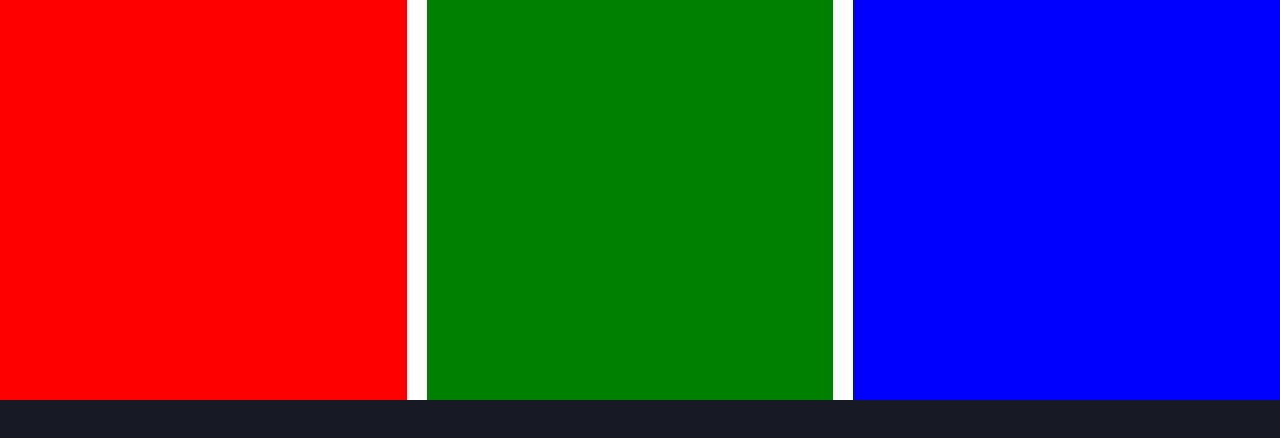
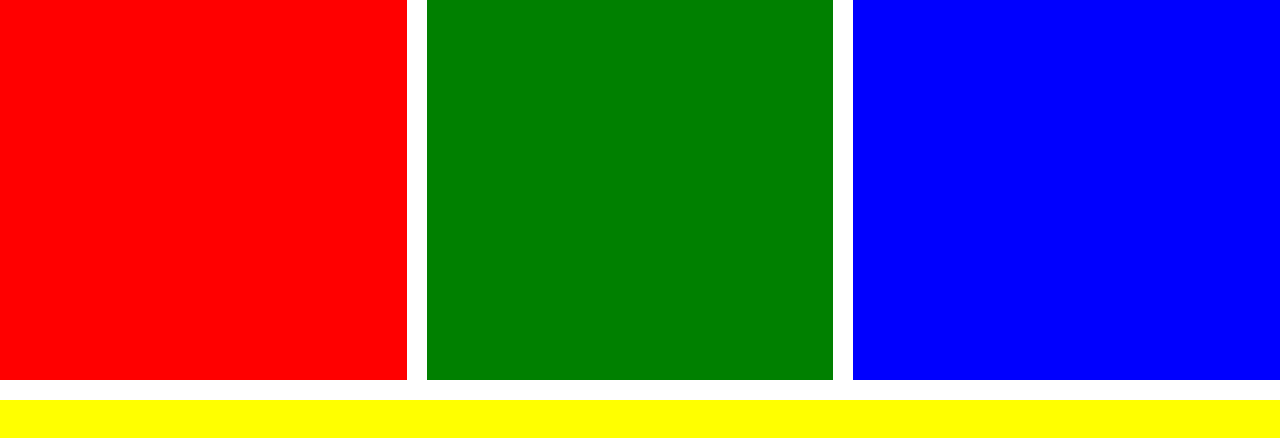
Before and after one commit to Zack1808/codester, a React (Vite) app: page / in a window 1280 px wide. Shown: the top 438 px of the page. Built offline with nearby package versions, Linux system fonts and the light colour scheme.

Commit message:
Added VerticalResize

```diff
--- a/src/App.tsx
+++ b/src/App.tsx
@@ -2,22 +2,46 @@ import React from "react";
 import { BrowserRouter } from "react-router-dom";
 
 import HorizontalResize from "./components/HorizontalResize";
+import VerticalResize from "./components/VerticalResize";
 
 const App: React.FC = () => {
   return (
     <BrowserRouter>
       <div className={`app `}>
+        <div style={{ width: "100%", height: "100dvh" }}>
+          <VerticalResize>
             <HorizontalResize>
               <div
-            style={{ backgroundColor: "red", height: "100%", width: "100%" }}
+                style={{
+                  backgroundColor: "red",
+                  height: "100%",
+                  width: "100%",
+                }}
               ></div>
               <div
-            style={{ backgroundColor: "green", height: "100%", width: "100%" }}
+                style={{
+                  backgroundColor: "green",
+                  height: "100%",
+                  width: "100%",
+                }}
               ></div>
               <div
-            style={{ backgroundColor: "blue", height: "100%", width: "100%" }}
+                style={{
+                  backgroundColor: "blue",
+                  height: "100%",
+                  width: "100%",
+                }}
               ></div>
             </HorizontalResize>
+            <div
+              style={{
+                backgroundColor: "yellow",
+                height: "100%",
+                width: "100%",
+              }}
+            ></div>
+          </VerticalResize>
+        </div>
       </div>
     </BrowserRouter>
   );
--- a/src/components/HorizontalResize.tsx
+++ b/src/components/HorizontalResize.tsx
@@ -25,22 +25,22 @@ const HorizontalResize: React.FC<HorizontalResizeProps> = ({ children }) => {
         const newWidths = [...startWidths];
 
         if (childrenArray.length > 1) {
-          // Calculate new widths for multiple children
           newWidths[index] += deltaPercent;
           newWidths[index + 1] -= deltaPercent;
 
-          // Convert the widths to pixel values for comparison
           const newWidthPixels = newWidths.map(
             (widthPercent) => (widthPercent / 100) * totalWidth
           );
 
-          // Ensure that the new widths are not smaller than the minimum width
           if (
             newWidthPixels[index] >= MIN_WIDTH &&
             newWidthPixels[index + 1] >= MIN_WIDTH
           ) {
             setWidth(newWidths);
           }
+        } else {
+          newWidths[index] += deltaPercent;
+          setWidth(newWidths);
         }
       };
       const handleMouseUp = () => {
@@ -58,7 +58,7 @@ const HorizontalResize: React.FC<HorizontalResizeProps> = ({ children }) => {
       style={{ gridTemplateColumns: width.map((w) => `${w}%`).join(" ") }}
     >
       {childrenArray.map((child, index) => (
-        <div className="child" key={index}>
+        <div className="horizontal-child" key={index}>
           <div className="horizontal-resize-content">{child}</div>
           {(index < childrenArray.length - 1 || childrenArray.length === 1) && (
             <div
--- /dev/null
+++ b/src/components/VerticalResize.tsx
@@ -0,0 +1,72 @@
+import React, { useState } from "react";
+
+import { HorizontalResizeProps } from "../types";
+
+import "../css/components/VerticalResize.css";
+
+const MIN_WIDTH = 200;
+
+const VerticalResize: React.FC<HorizontalResizeProps> = ({ children }) => {
+  const childrenArray = React.Children.toArray(children);
+  const [height, setHeight] = useState<number[]>(
+    new Array(childrenArray.length).fill(100 / childrenArray.length)
+  );
+
+  const handleMouseDown =
+    (index: number) => (e: React.MouseEvent<HTMLDivElement>) => {
+      const startY = e.clientY;
+      const startHeights = [...height];
+      const totalHeight = (e.target as HTMLElement).parentNode!.parentElement!
+        .offsetHeight;
+
+      const handleMouseMove = (moveEvent: MouseEvent) => {
+        const dy = moveEvent.clientY - startY;
+        const deltaPercent = (dy / totalHeight) * 100;
+        const newHeights = [...startHeights];
+
+        if (childrenArray.length > 1) {
+          newHeights[index] += deltaPercent;
+          newHeights[index + 1] -= deltaPercent;
+
+          const newHeightPixels = newHeights.map(
+            (heightPercent) => (heightPercent / 100) * totalHeight
+          );
+
+          if (newHeightPixels[index] >= MIN_WIDTH) {
+            setHeight(newHeights);
+          }
+        } else {
+          newHeights[index] += deltaPercent;
+          setHeight(newHeights);
+        }
+      };
+      const handleMouseUp = () => {
+        document.removeEventListener("mousemove", handleMouseMove);
+        document.removeEventListener("mouseup", handleMouseUp);
+      };
+
+      document.addEventListener("mousemove", handleMouseMove);
+      document.addEventListener("mouseup", handleMouseUp);
+    };
+
+  return (
+    <div
+      className="vertical-resize-container"
+      style={{ gridTemplateRows: height.map((h) => `${h}%`).join(" ") }}
+    >
+      {childrenArray.map((child, index) => (
+        <div className="vertical-child" key={index}>
+          <div className="vertical-resize-content">{child}</div>
+          {(index < childrenArray.length - 1 || childrenArray.length === 1) && (
+            <div
+              className="vertical-resize-handle"
+              onMouseDown={handleMouseDown(index)}
+            />
+          )}
+        </div>
+      ))}
+    </div>
+  );
+};
+
+export default VerticalResize;
--- a/src/css/components/HorizontalResize.css
+++ b/src/css/components/HorizontalResize.css
@@ -1,18 +1,20 @@
 .horizontal-resize-container {
   display: grid;
   grid-template-columns: repeat(auto-fill, minmax(100px, 1fr));
-  height: 50dvh;
+  height: 100%;
   width: 100%;
 }
 
-.child {
+.horizontal-child {
   display: flex;
   width: 100%;
+  height: 100%;
 }
 
 .horizontal-resize-content {
-  flex: 1 1;
+  flex: 1;
   height: 100%;
+  width: 100%;
   overflow: hidden;
 }
 
--- /dev/null
+++ b/src/css/components/VerticalResize.css
@@ -0,0 +1,28 @@
+.vertical-resize-container {
+  display: grid;
+  grid-template-rows: repeat(auto-fill, minmax(100px, 1fr));
+  height: 100%;
+  width: 100%;
+}
+
+.vertical-child {
+  display: flex;
+  flex-direction: column;
+  width: 100%;
+  height: 100%;
+}
+
+.vertical-resize-content {
+  flex: 1;
+  height: 100%;
+  width: 100%;
+  overflow: hidden;
+}
+
+.vertical-resize-handle {
+  width: 100%;
+  background: white;
+  height: 20px;
+  cursor: row-resize;
+  z-index: 2;
+}
--- a/src/types/components.ts
+++ b/src/types/components.ts
@@ -71,3 +71,5 @@ export type CodeEditorProps = {
 };
 
 export type HorizontalResizeProps = React.HTMLAttributes<HTMLDivElement>;
+
+export type VerticalResizeProps = React.HTMLAttributes<HTMLDivElement>;
--- a/src/types/index.ts
+++ b/src/types/index.ts
@@ -10,6 +10,7 @@ import {
   UserCardProps,
   CodeEditorProps,
   HorizontalResizeProps,
+  VerticalResizeProps,
 } from "./components";
 
 import { DropDownPositionTypes } from "./states";
@@ -27,4 +28,5 @@ export type {
   UserCardProps,
   CodeEditorProps,
   HorizontalResizeProps,
+  VerticalResizeProps,
 };
```
Lines whose indentation alone changed are shown as unchanged.
